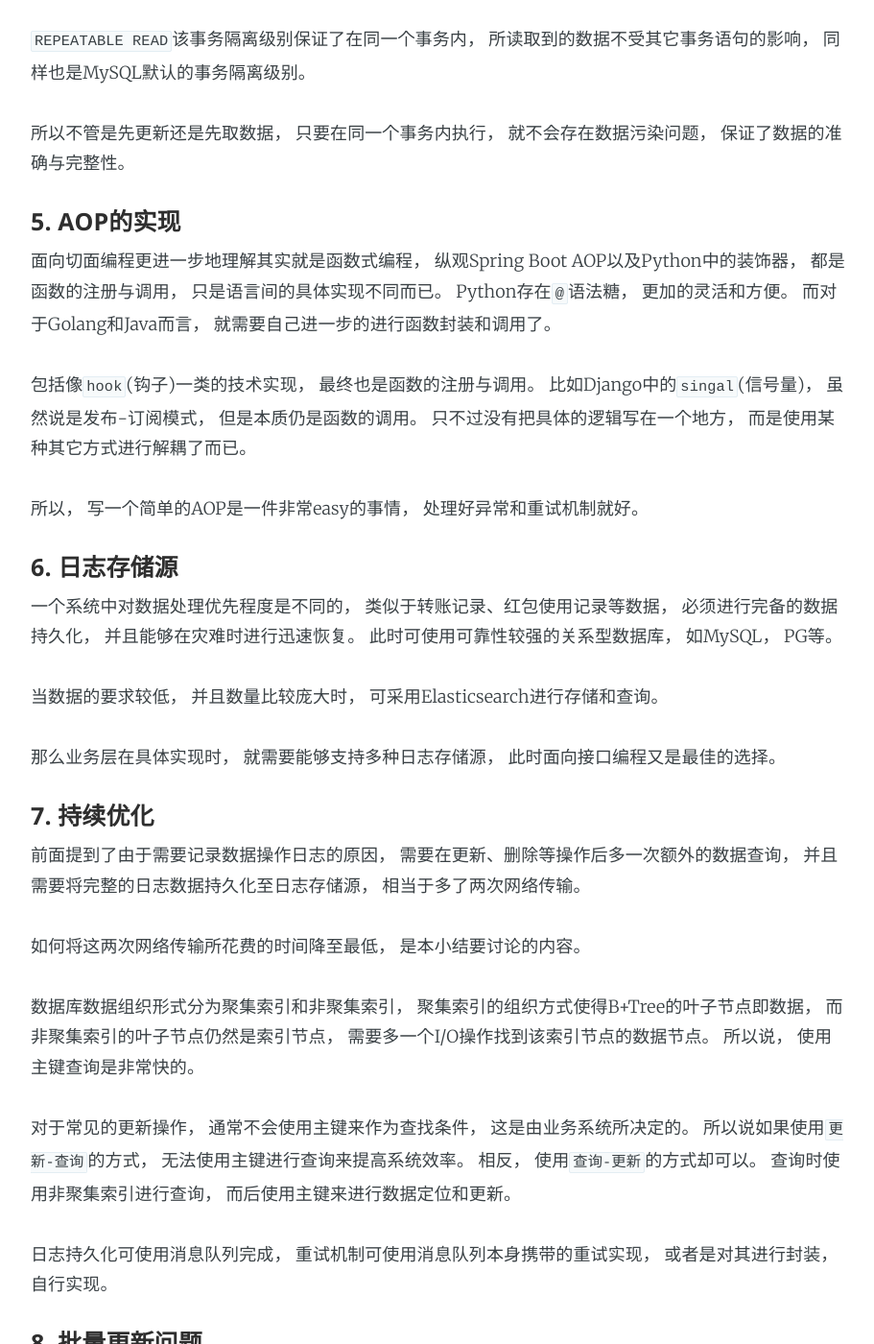
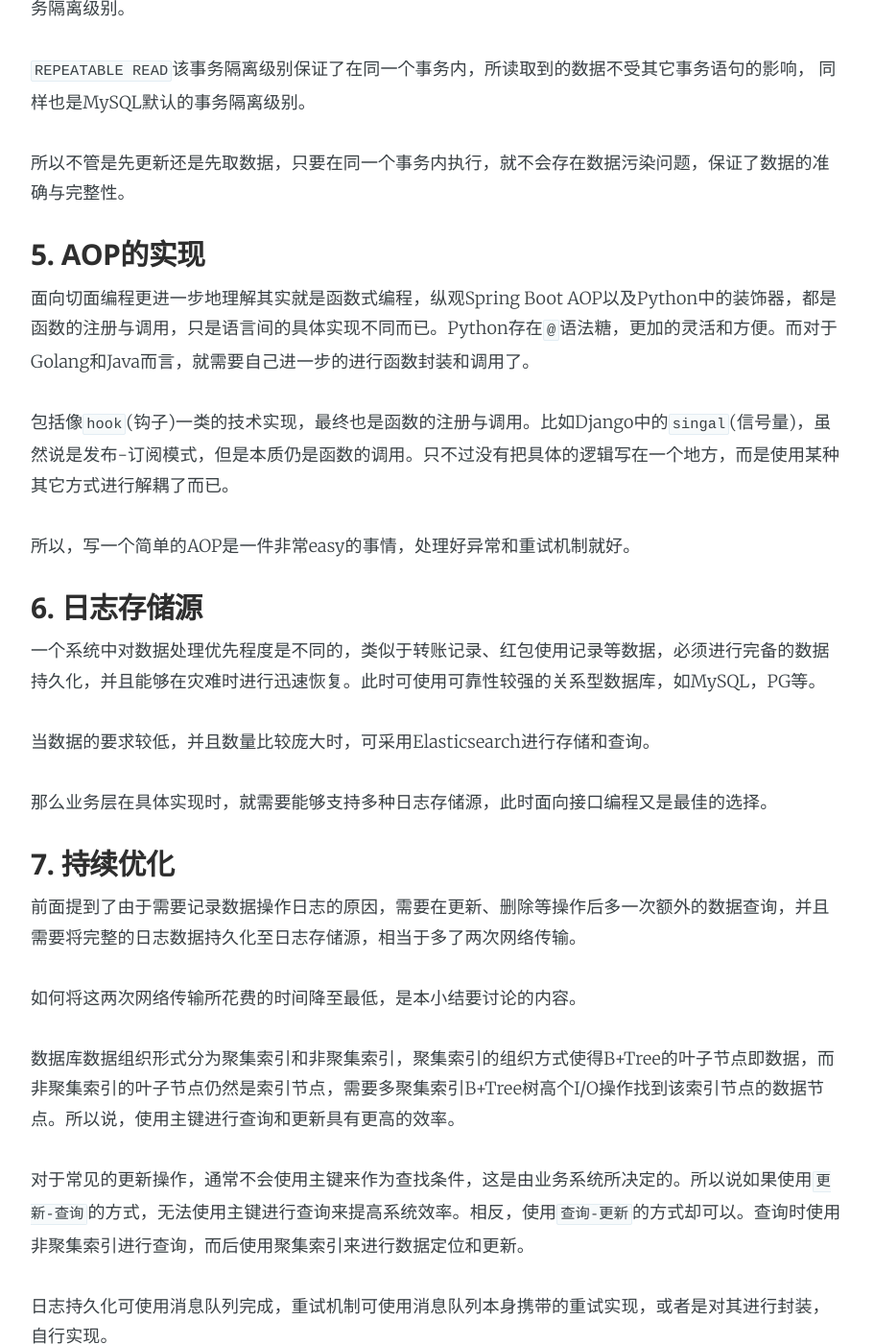
Before and after one commit to SmartKeyerror/Mario, a Jekyll site: the page built from _posts/2019-08-10-change-log-system-design.md, in a window 1280 px wide and 1400 px high, scrolled down 3213 px. Shown: the whole window at 96% size, without its empty margins (183-1094 px from the left). Built offline with Jekyll 4.4.1, drawn with Linux system fonts in a browser that asks for light colours; nearby versions of some CDN libraries; some of the changed text lies outside the part shown.

Commit message:
:recycle: refactoring blog: change-log-design

````diff
--- a/_posts/2019-08-10-change-log-system-design.md
+++ b/_posts/2019-08-10-change-log-system-design.md
@@ -10,100 +10,101 @@ author: smartkeyerror
 categories: smartkeyerror
 ---
 
-当系统的某些行为涉及到资金与资产的数据变更时，常常会为其增加操作日志， 便于后续的问题排查。 例如红包的使用明细， 银行转账的详细记录等等。 操作日志记录这个需求看起来很简单， 但是深挖下去， 依然能找到很有趣的东西。
+当系统的某些行为涉及到资金与资产的数据变更时，常常会为其增加操作日志，便于后续的问题排查。例如红包的使用明细，银行转账的详细记录等等。操作日志记录这个需求看起来很简单，但是深挖下去，依然能找到很有趣的东西。
 
 <!---more--->
 
-#### 1. 需求
-既然是操作日志， 势必要记录**谁对什么进行了怎样的操作**， 抽象出来的字段就有`operator`(操作人)， `action`(创建、修改等行为)， `entry`(实体, 通常会用实体id来代替)。
+### 1. 需求
+既然是操作日志，势必要记录**谁对什么进行了怎样的操作**，抽象出来的字段就有`operator`(操作人)，`action`(创建、修改等行为)，`entry`(实体, 通常会用实体id来代替)。
 
-MySQL-binlog的日志格式有`FULL`和`MINIMAL`两种， 前者记录了所有的字段， 后者只记录了更新的部分字段。 那么对于操作日志而言， 同样需要考虑是记录更新前后的所有数据字段， 还是只记录更新的字段。 操作日志的数据当然是越详细越好， 既然都要做这个需求了， 那就一步到位。
+MySQL-binlog的日志格式有`FULL`和`MINIMAL`两种，前者记录了所有的字段，后者只记录了更新的部分字段。那么对于操作日志而言，同样需要考虑是记录更新前后的所有数据字段，还是只记录更新的字段。操作日志的数据当然是越详细越好，既然都要做这个需求了，那就一步到位。
 
-所以说， 本篇文章的日志格式即为数据库数据的增量版， 并且在原有数据字段上进行稍许拓展， 进行更加详细的记录。 也可以认为这就是记录了所有的数据版本库， 此时添加一个版本号即可。
+所以说，本篇文章的日志格式即为数据库数据的增量版，并且在原有数据字段上进行稍许拓展，进行更加详细的记录。也可以认为这就是记录了所有的数据版本库，此时添加一个版本号即可。
 
-#### 2. 实现
-理论上来讲实现有两种， 一种是业务层面实现， 一种是使用日志解析工具来解析二进制日志， 但是该实现方式非常依赖具体的存储实现， 像MySQL和Oracle的解析策略是不一样的， 如果使用了MongoDB作为主库存储， 数据文件解析起来就更费劲了。
+### 2. 实现
+理论上来讲实现有两种，一种是业务层面实现，一种是使用日志解析工具来解析二进制日志，但是该实现方式非常依赖具体的存储实现，像MySQL和Oracle的解析策略是不一样的，如果使用了MongoDB作为主库存储，数据文件解析起来就更费劲了。
 
-从项目维护的角度来看， 业务层实现在编码完成之后， 几乎不需要花太多的精力维护。 但是日志解析或者是数据文件解析工具， 却需要花大量的人力和时间来维护(看看`canal`)。
+从项目维护的角度来看，业务层实现在编码完成之后，几乎不需要花太多的精力维护。但是日志解析或者是数据文件解析工具，却需要花大量的人力和时间来维护(看看`canal`)。
 
-从易拓展的角度来看， 业务层的实现只需要稍加抽象， 就可以随意的更换或者添加数据存储源。 而日志分析的实现如果需要更换数据源的话， 迁移的工作量可能相当庞大。
+从易拓展的角度来看，业务层的实现只需要稍加抽象，就可以随意的更换或者添加数据存储源。而日志分析的实现如果需要更换数据源的话，迁移的工作量可能相当庞大。
 
-从效率的角度来看， 业务层的实现效率确实会低于日志解析的实现。
+从效率的角度来看，业务层的实现效率确实会低于日志解析的实现。
 
-综上考虑， 业务层实现是最佳的方式， 方便维护， 方便拓展， 在效率上虽然会对原有系统造成影响， 但是可以通过其它的方式进行补偿。
+综上考虑，业务层实现是最佳的方式，方便维护，方便拓展，在效率上虽然会对原有系统造成影响，但是可以通过其它的方式进行补偿。
 
 
-#### 3. 实现细节
+### 3. 实现细节
 
-在具体的实现之前， 首先来看一下常见Web请求的基本流程， 当然， 这里只针对创建、修改和删除操作:
+在具体的实现之前，首先来看一下常见Web请求的基本流程，当然，这里只针对创建、修改和删除操作:
 
 ![](https://smartkeyerror.oss-cn-shenzhen.aliyuncs.com/jojo/system-design/operation-log/data-stream.png)
 
-当对创建请求进行操作日志记录时， 完全可以将经过表单验证以及逻辑处理后的数据直接写入到日志记录库， 并添加一些附属信息， 如操作人， 操作的动作(create)， 来源IP等等。
+当对创建请求进行操作日志记录时，完全可以将经过表单验证以及逻辑处理后的数据直接写入到日志记录库，并添加一些附属信息，如操作人，操作的动作(create)，来源IP等等。
 
-但是对于更新操作呢? 通常只会进行部分字段的更新， 而后直接使用
+但是对于更新操作呢? 通常只会进行部分字段的更新，而后直接使用
 
 ```sql
 update ... set field = value where ...;
 ```
 
-进行部分字段或者是批量更新。 但是为了记录更新后的完整数据， 那么就需要在更新后再将数据取出， 添加附属信息， 并插入日志记录库。 如此一来相比原来，多了一次查询操作。
+进行部分字段或者是批量更新。但是为了记录更新后的完整数据，那么就需要在更新后再将数据取出，添加附属信息，并插入日志记录库。如此一来相比原来，多了一次查询操作。
 
-如果不使用`update`语句， 使用`instance.save`方式呢? 即先将数据取出， 而后更新数据， 将更新的数据写回DB并插入操作日志。
+如果不使用`update`语句，使用`instance.save`方式呢? 即先将数据取出，而后更新数据，将更新的数据写回DB并插入操作日志。
 
 ![](https://smartkeyerror.oss-cn-shenzhen.aliyuncs.com/jojo/system-design/operation-log/get-and-update.png)
 
-在使用ORM的应用中， 这样的代码其实很常见， 一个最大的问题就是并发时的数据问题， 先更新的语句可能会覆盖掉另外一条后更新的语句， 导致数据混乱。
+在使用ORM的应用中，这样的代码其实很常见，一个最大的问题就是并发时的数据问题，先更新的语句可能会覆盖掉另外一条后更新的语句，导致数据混乱。
 
-原因就在于取出数据-更新数据不是一个原子性的操作， 底层的数据库因为并发执行导致多条语句的执行顺序并不受程序控制。 所以我们要么寻找一种能够原子性执行的方式， 要么对数据添加行锁。 首先来看行锁的方式:
+原因就在于取出数据-更新数据不是一个原子性的操作，底层的数据库因为并发执行导致多条语句的执行顺序并不受程序控制。所以我们要么寻找一种能够原子性执行的方式，要么对数据添加行锁。首先来看行锁的方式:
 
-使用`select for update`对数据添加行锁， 在一个事务内， 只能由当前事务对其进行更新，  这样一来就不会有并发问题了。 但是这种方式相比于第一种方式， 额外的增加了行锁的持有时间， 在大量的并发更新时， 很有可能产生雪崩效应。
+使用`select for update`对数据添加行锁，在一个事务内，只能由当前事务对其进行更新， 这样一来就不会有并发问题了。但是这种方式相比于第一种方式，额外的增加了行锁的持有时间，在大量的并发更新时，很有可能产生雪崩效应。
 
-如果使用版本控制的乐观锁实现， 虽然也可以达到目的， 但是在大量并发的情况下可能会导致许多的更新都会失败， 而后全部进行重试流程， 导致恶性循环。
+如果使用版本控制的乐观锁实现，虽然也可以达到目的，但是在大量并发的情况下可能会导致许多的更新都会失败，而后全部进行重试流程，导致恶性循环。
 
-#### 4. 事务隔离
+### 4. 事务隔离
 
-在上面的讨论中， 不管是先更新， 还是先取出数据再更新， 都面临着同一个问题: 并发。 并发导致了SQL语句并不会向我们预期的那样执行， 前脚取出的数据可能后脚就被更新了。 所以我们需要一个机制来协助我们对抗并发， 事务。
+在上面的讨论中，不管是先更新，还是先取出数据再更新，都面临着同一个问题: 并发。并发导致了SQL语句并不会向我们预期的那样执行，前脚取出的数据可能后脚就被更新了。所以我们需要一个机制来协助我们对抗并发，事务。
 
-单纯的事务仅具有原子性， 即要么全部成功， 要么全部失败的特性。 想要满足我们的需求还需要一定的事务隔离级别。
+单纯的事务仅具有原子性，即要么全部成功，要么全部失败的特性。想要满足我们的需求还需要一定的事务隔离级别。
 
-`REPEATABLE READ`该事务隔离级别保证了在同一个事务内， 所读取到的数据不受其它事务语句的影响，  同样也是MySQL默认的事务隔离级别。
+`REPEATABLE READ`该事务隔离级别保证了在同一个事务内，所读取到的数据不受其它事务语句的影响， 同样也是MySQL默认的事务隔离级别。
 
-所以不管是先更新还是先取数据， 只要在同一个事务内执行， 就不会存在数据污染问题， 保证了数据的准确与完整性。
+所以不管是先更新还是先取数据，只要在同一个事务内执行，就不会存在数据污染问题，保证了数据的准确与完整性。
 
-#### 5. AOP的实现
-面向切面编程更进一步地理解其实就是函数式编程， 纵观Spring Boot AOP以及Python中的装饰器， 都是函数的注册与调用， 只是语言间的具体实现不同而已。 Python存在`@`语法糖， 更加的灵活和方便。 而对于Golang和Java而言， 就需要自己进一步的进行函数封装和调用了。
+### 5. AOP的实现
+面向切面编程更进一步地理解其实就是函数式编程，纵观Spring Boot AOP以及Python中的装饰器，都是函数的注册与调用，只是语言间的具体实现不同而已。Python存在`@`语法糖，更加的灵活和方便。而对于Golang和Java而言，就需要自己进一步的进行函数封装和调用了。
 
-包括像`hook`(钩子)一类的技术实现， 最终也是函数的注册与调用。 比如Django中的`singal`(信号量)， 虽然说是发布-订阅模式， 但是本质仍是函数的调用。 只不过没有把具体的逻辑写在一个地方， 而是使用某种其它方式进行解耦了而已。
+包括像`hook`(钩子)一类的技术实现，最终也是函数的注册与调用。比如Django中的`singal`(信号量)，虽然说是发布-订阅模式，但是本质仍是函数的调用。只不过没有把具体的逻辑写在一个地方，而是使用某种其它方式进行解耦了而已。
 
-所以， 写一个简单的AOP是一件非常easy的事情， 处理好异常和重试机制就好。
+所以，写一个简单的AOP是一件非常easy的事情，处理好异常和重试机制就好。
 
-#### 6. 日志存储源
+### 6. 日志存储源
 
-一个系统中对数据处理优先程度是不同的， 类似于转账记录、红包使用记录等数据， 必须进行完备的数据持久化， 并且能够在灾难时进行迅速恢复。 此时可使用可靠性较强的关系型数据库， 如MySQL， PG等。
+一个系统中对数据处理优先程度是不同的，类似于转账记录、红包使用记录等数据，必须进行完备的数据持久化，并且能够在灾难时进行迅速恢复。此时可使用可靠性较强的关系型数据库，如MySQL，PG等。
 
-当数据的要求较低， 并且数量比较庞大时， 可采用Elasticsearch进行存储和查询。
+当数据的要求较低，并且数量比较庞大时，可采用Elasticsearch进行存储和查询。
 
-那么业务层在具体实现时， 就需要能够支持多种日志存储源， 此时面向接口编程又是最佳的选择。
+那么业务层在具体实现时，就需要能够支持多种日志存储源，此时面向接口编程又是最佳的选择。
 
-#### 7. 持续优化
+### 7. 持续优化
 
-前面提到了由于需要记录数据操作日志的原因， 需要在更新、删除等操作后多一次额外的数据查询， 并且需要将完整的日志数据持久化至日志存储源， 相当于多了两次网络传输。
+前面提到了由于需要记录数据操作日志的原因，需要在更新、删除等操作后多一次额外的数据查询，并且需要将完整的日志数据持久化至日志存储源，相当于多了两次网络传输。
 
-如何将这两次网络传输所花费的时间降至最低， 是本小结要讨论的内容。
+如何将这两次网络传输所花费的时间降至最低，是本小结要讨论的内容。
 
-数据库数据组织形式分为聚集索引和非聚集索引， 聚集索引的组织方式使得B+Tree的叶子节点即数据， 而非聚集索引的叶子节点仍然是索引节点， 需要多一个I/O操作找到该索引节点的数据节点。 所以说， 使用主键查询是非常快的。
+数据库数据组织形式分为聚集索引和非聚集索引，聚集索引的组织方式使得B+Tree的叶子节点即数据，而非聚集索引的叶子节点仍然是索引节点，需要多聚集索引B+Tree树高个I/O操作找到该索引节点的数据节点。所以说，使用主键进行查询和更新具有更高的效率。
 
-对于常见的更新操作， 通常不会使用主键来作为查找条件， 这是由业务系统所决定的。 所以说如果使用`更新-查询`的方式， 无法使用主键进行查询来提高系统效率。 相反， 使用`查询-更新`的方式却可以。 查询时使用非聚集索引进行查询， 而后使用主键来进行数据定位和更新。
+对于常见的更新操作，通常不会使用主键来作为查找条件，这是由业务系统所决定的。所以说如果使用`更新-查询`的方式，无法使用主键进行查询来提高系统效率。相反，使用`查询-更新`的方式却可以。查询时使用非聚集索引进行查询，而后使用聚集索引来进行数据定位和更新。
 
-日志持久化可使用消息队列完成， 重试机制可使用消息队列本身携带的重试实现， 或者是对其进行封装， 自行实现。
+日志持久化可使用消息队列完成，重试机制可使用消息队列本身携带的重试实现，或者是对其进行封装，自行实现。
 
-#### 8. 批量更新问题
-如果需要更新的行数不止一条， 而是有很多条时又该如何处理? 取出数据后遍历更新并生成操作日志吗?
+### 8. 批量更新问题
 
-在业务端写SQL一个比较忌讳的事情就是在for循环中对数据库进行操作， 如此一来必定会有N次网络传输， 跑起来的效率令人发指。
+如果需要更新的行数不止一条，而是有很多条时又该如何处理? 取出数据后遍历更新并生成操作日志吗?
 
-可以采用`查询-业务端组装操作日志-更新`的方式完成， 伪代码如下:
+在业务端写SQL一个比较忌讳的事情就是在for循环中对数据库进行操作，如此一来必定会有N次网络传输，跑起来的效率令人发指。
+
+可以采用`查询-业务端组装操作日志-更新`的方式完成，伪代码如下:
 
 ```python
 # 开启事务
@@ -126,6 +127,6 @@ commit or rollback
 # 事务成功提交后将日志提交至存储层
 ```
 
-#### 9. 小结
+### 9. 小结
 
-记录操作日志这个需求看起来很小， 但是仔细的审视每一个操作内的细节， 会发现这真是一个有趣的需求。 涉及了数据库事务， 事务隔离， 索引， NoSQL与搜索引擎， 消息队列， 等等技术细节。
+记录操作日志这个需求看起来很小，但是仔细的审视每一个操作内的细节，会发现这真是一个有趣的需求。涉及了数据库事务，事务隔离，索引，NoSQL与搜索引擎，消息队列，等等技术细节。
````
